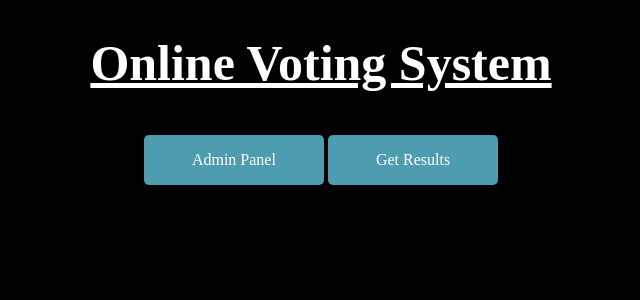
After one commit to Abhijith14/Online-Voting-System, a Django app: page / in a window 1280 px wide. The commit adds this page. Shown: the top 300 px of the page, without its empty margins (319-959 px from the left). Run offline with Django 3.2, Linux system fonts and the light colour scheme; data comes from the database, SQL or seed files in the repository; both versions use the stored data as it was after the commit; parts of the project's set-up code (start-up, migrations or seed data) failed here and were passed over.

Commit message:
Updated 22-09-2021

```diff
--- a/app1/models.py
+++ b/app1/models.py
@@ -6,7 +6,7 @@ from django.db import models
 class datastore(models.Model):
     Categories = models.CharField(max_length=3000, default='')
     Threshold = models.IntegerField(default=1, null=False)
-    Candidates = models.CharField(max_length=10000, default='')
+    Candidates = models.TextField(max_length=10000, default='')
 
     def __str__(self):
         return str(self.Categories) + " (" + str(len(str(self.Candidates).split(","))) + ")"
--- a/app1/views.py
+++ b/app1/views.py
@@ -1,3 +1,6 @@
 from django.shortcuts import render
 
 # Create your views here.
+
+def homepage(request):
+    return render(request, 'home.html', {})
--- a/app2/models.py
+++ b/app2/models.py
@@ -11,3 +11,6 @@ class project(models.Model):
 
     def __str__(self):
         return str(self.id)
+
+    class Meta:
+        verbose_name = "Vote"
--- a/election/urls.py
+++ b/election/urls.py
@@ -18,7 +18,10 @@ from django.urls import path
 
 from app2.views import winner
 
+from app1.views import homepage
+
 urlpatterns = [
     path('admin/', admin.site.urls),
     path('results/', winner, name="results"),
+    path('', homepage, name="home"),
 ]
--- a/templates/admin/app2/fieldset.html
+++ b/templates/admin/app2/fieldset.html
@@ -10,7 +10,7 @@
             {% if line.fields|length_is:'1' %}{{ line.errors }}{% endif %}
             {% for data in complete %}
             <div>
-                <h1>{{ data.Categories }}<h1>
+                <h1><B>{{ data.Categories }}</B><h1>
 
                     {% with data.Candidates|split:',' as strs %}
                      {% for str in strs %}
--- /dev/null
+++ b/templates/home.html
@@ -0,0 +1,44 @@
+<!DOCTYPE html>
+<html lang="en">
+<head>
+    <meta charset="UTF-8">
+    <title>Vote Counting System</title>
+    <style>
+        /* select all <a> elements with class "button" */
+        a.button {
+          /* use inline-block because it respects padding */
+          display: inline-block;
+          /* padding creates clickable area around text (top/bottom, left/right) */
+          padding: 1em 3em;
+          /* round corners */
+          border-radius: 5px;
+          /* remove underline */
+          text-decoration: none;
+          /* set colors */
+          color: white;
+          background-color: #4E9CAF;
+        }
+
+        .center {
+  margin: auto;
+  width: 50%;
+  padding: 10px;
+}
+.center-txt {
+  text-align: center;
+}
+
+    </style>
+</head>
+<body style="background-color:black;">
+<center><h1 style="font-size:50px; color:white;"><B><U>Online Voting System</U></B></h1></center>
+
+<div class="center">
+    <center>
+<a class="button" href="/admin/">Admin Panel</a>
+
+<a class="button center-txt" href="/results/">Get Results</a>
+        </center>
+</div>
+</body>
+</html>
```
Also changed, not shown: app1/admin.py (+11 -1 lines), app2/views.py (+32 -9 lines), templates/index.html (+8 -3 lines), app1/migrations/0001_initial.py, app2/migrations/0001_initial.py, db.sqlite3.
